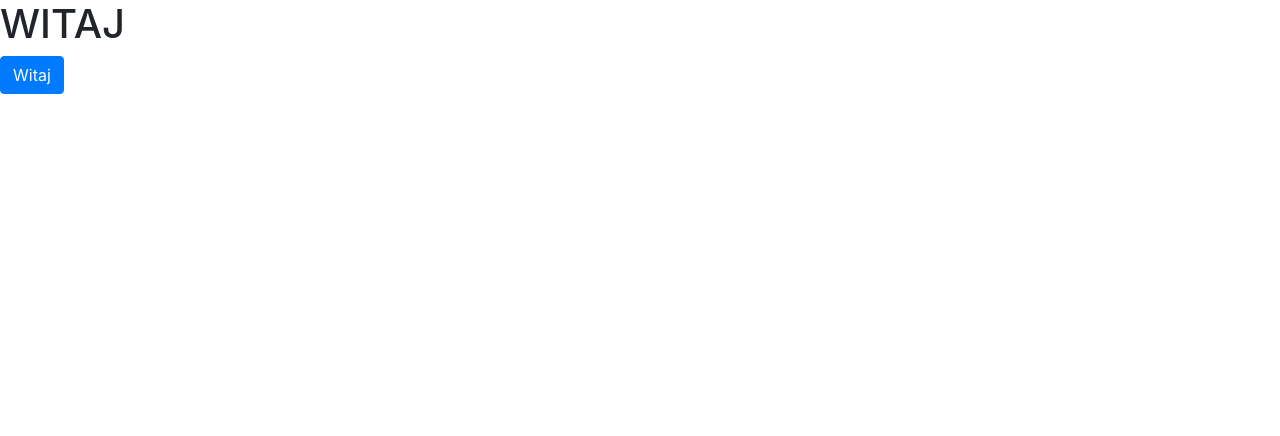
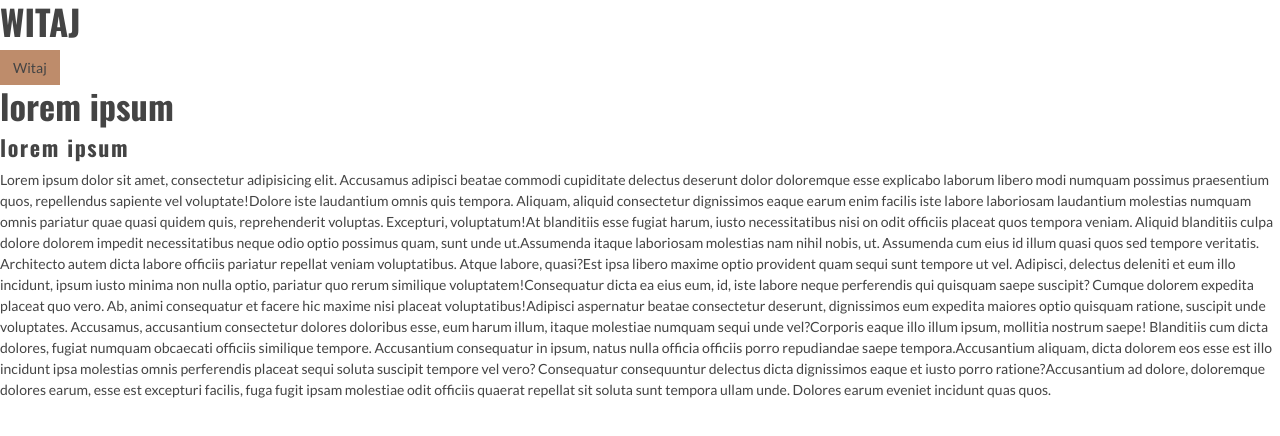
Before and after one commit to mstankiewicz1/Bootstrap-Praktyczny-Projekt, a website: page index.html in a window 1280 px wide. Drawn offline with nearby package versions, Linux system fonts and the light colour scheme.

Commit message:
Postepy 15.06.19r godz 16:36

```diff
--- a/index.html
+++ b/index.html
@@ -10,5 +10,25 @@
 <body>
     <h1 class="text-uppercase">Witaj</h1>
     <button class="btn btn-primary">Witaj</button>
+    <h2>lorem ipsum</h2>
+    <h3>lorem ipsum</h3>
+    <p><span>Lorem ipsum dolor sit amet, consectetur adipisicing elit. Accusamus adipisci beatae commodi
+        cupiditate delectus deserunt dolor doloremque esse explicabo laborum libero modi numquam
+        possimus praesentium quos, repellendus sapiente vel voluptate!</span><span>Dolore iste
+        laudantium omnis quis tempora. Aliquam, aliquid consectetur dignissimos eaque earum enim facilis
+        iste labore laboriosam laudantium molestias numquam omnis pariatur quae quasi quidem quis, reprehenderit
+        voluptas. Excepturi, voluptatum!</span><span>At blanditiis esse fugiat harum, iusto necessitatibus nisi
+        on odit officiis placeat quos tempora veniam. Aliquid blanditiis culpa dolore dolorem impedit
+        necessitatibus neque odio optio possimus quam, sunt unde ut.</span><span>Assumenda itaque laboriosam
+        molestias nam nihil nobis, ut. Assumenda cum eius id illum quasi quos sed tempore veritatis.
+        Architecto autem dicta labore officiis pariatur repellat veniam voluptatibus. Atque labore,
+        quasi?</span><span>Est ipsa libero maxime optio provident quam sequi sunt tempore ut vel.
+        Adipisci, delectus deleniti et eum illo incidunt, ipsum iusto minima non nulla optio, pariatur quo
+        rerum similique voluptatem!</span><span>Consequatur dicta ea eius eum, id, iste labore neque perferendis
+        qui quisquam saepe suscipit? Cumque dolorem expedita placeat quo vero. Ab, animi consequatur et facere
+        hic maxime nisi placeat voluptatibus!</span><span>Adipisci aspernatur beatae consectetur deserunt,
+        dignissimos eum expedita maiores optio quisquam ratione, suscipit unde voluptates. Accusamus,
+        accusantium consectetur dolores doloribus esse, eum harum illum, itaque molestiae numquam sequi unde
+        vel?</span><span>Corporis eaque illo illum ipsum, mollitia nostrum saepe! Blanditiis cum dicta dolores, fugiat numquam obcaecati officiis similique tempore. Accusantium consequatur in ipsum, natus nulla officia officiis porro repudiandae saepe tempora.</span><span>Accusantium aliquam, dicta dolorem eos esse est illo incidunt ipsa molestias omnis perferendis placeat sequi soluta suscipit tempore vel vero? Consequatur consequuntur delectus dicta dignissimos eaque et iusto porro ratione?</span><span>Accusantium ad dolore, doloremque dolores earum, esse est excepturi facilis, fuga fugit ipsam molestiae odit officiis quaerat repellat sit soluta sunt tempora ullam unde. Dolores earum eveniet incidunt quas quos.</span></p>
 </body>
 </html>
--- a/source/custom/base/_typography.scss
+++ b/source/custom/base/_typography.scss
@@ -0,0 +1,15 @@
+h3 {
+  letter-spacing: .1rem;
+}
+
+h5 {
+  letter-spacing: .05rem;
+}
+
+.sk-text-small {
+  font-size: .75rem;
+}
+
+.sk-text-large {
+  font-size: 1.125rem;
+}
--- a/source/custom/base/_variables.scss
+++ b/source/custom/base/_variables.scss
@@ -0,0 +1,45 @@
+// Własne zmienne - kolory
+
+$sk-accent-color: #BE8C6B;
+$sk-grey-100: #F8F8F8;
+$sk-grey-200: #EEEEEE;
+$sk-grey-600: #B7B7B7;
+$sk-grey-800: #B70707;
+$sk-grey-900: #444444;
+$sk-white: #FFFFFF;
+$sk-black: #000000;
+$sk-input-bg: #FCFCFC;
+$sk-input-border-color: darken($sk-grey-200, 3%);
+$sk-contact-form-shadow: #292C31;
+$sk-product-search-btn-color:#CCCCCC;
+
+//Własne zmienne text
+$sk-font-family-body: 'Lato';
+$sk-font-family-body-secondary: 'Oswald';
+
+//kolory bootstrap
+$theme-colors: (
+    "primary": $sk-accent-color
+);
+$gray-100: $sk-grey-100;
+$gray-200: $sk-grey-200;
+$gray-600: $sk-grey-600;
+$gray-800: $sk-grey-800;
+$gray-900: $sk-grey-900;
+
+//obramowania
+$border-radius: 0;
+$border-radius-lg: 0;
+$border-radius-sm: 0;
+
+//tekst
+$font-family-sans-serif: $sk-font-family-body;
+$headings-font-family: $sk-font-family-body-secondary;
+$headings-font-weight: 700;
+$font-size-base: 0.875rem;
+
+$font-size-sm: ($font-size-base * .75);
+$h2-font-size: 2.143rem;
+$h3-font-size: 1.375rem;
+$h4-font-size: 1rem;
+$h5-font-size: .875rem;
--- a/source/style.scss
+++ b/source/style.scss
@@ -1,10 +1,10 @@
+//wlasne zmienne
+@import "custom/base/variables";
+
 //import źródeł bootstrapa
-
 @import "bootstrap/bootstrap";
 
 //import własnych stylów
-
-@import "custom/base/variables";
 @import "custom/base/mixins";
 @import "custom/base/typography";
 @import "custom/components/components";
```
Also changed, not shown: style/style.css.
